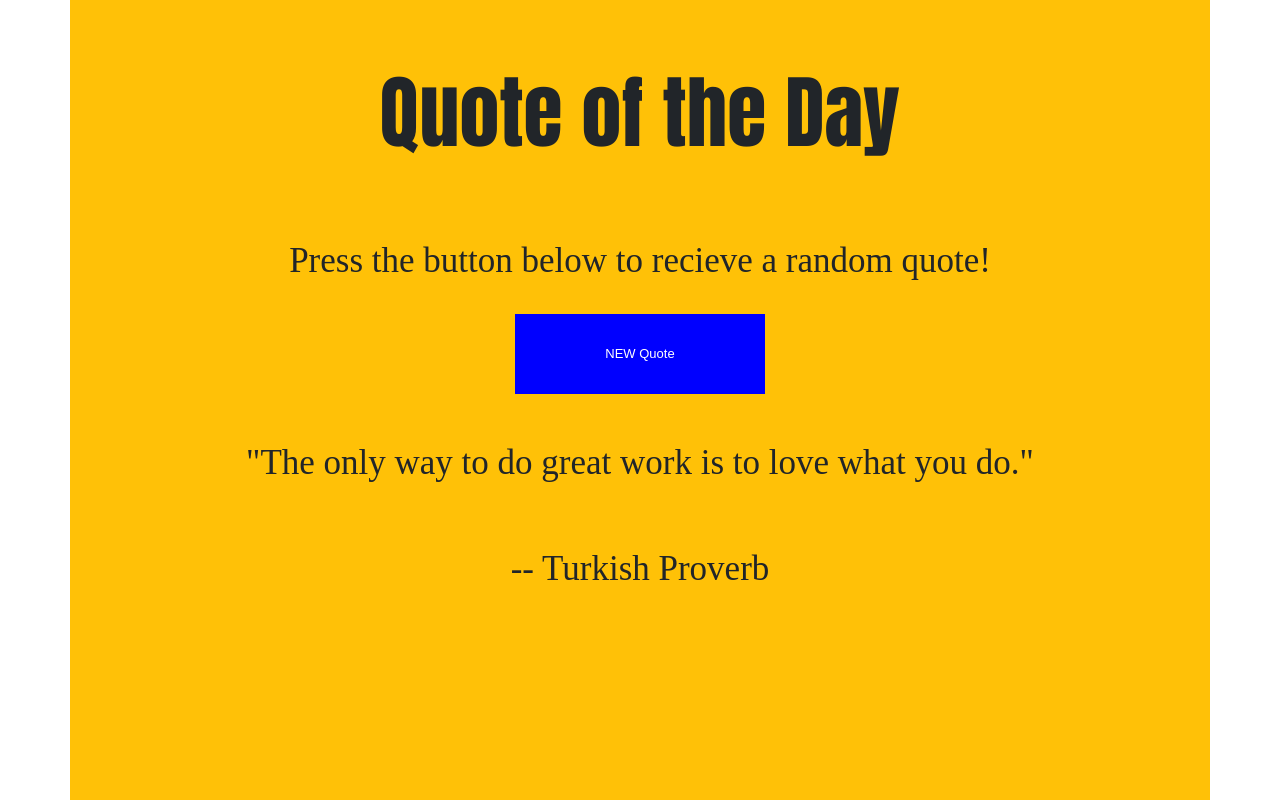
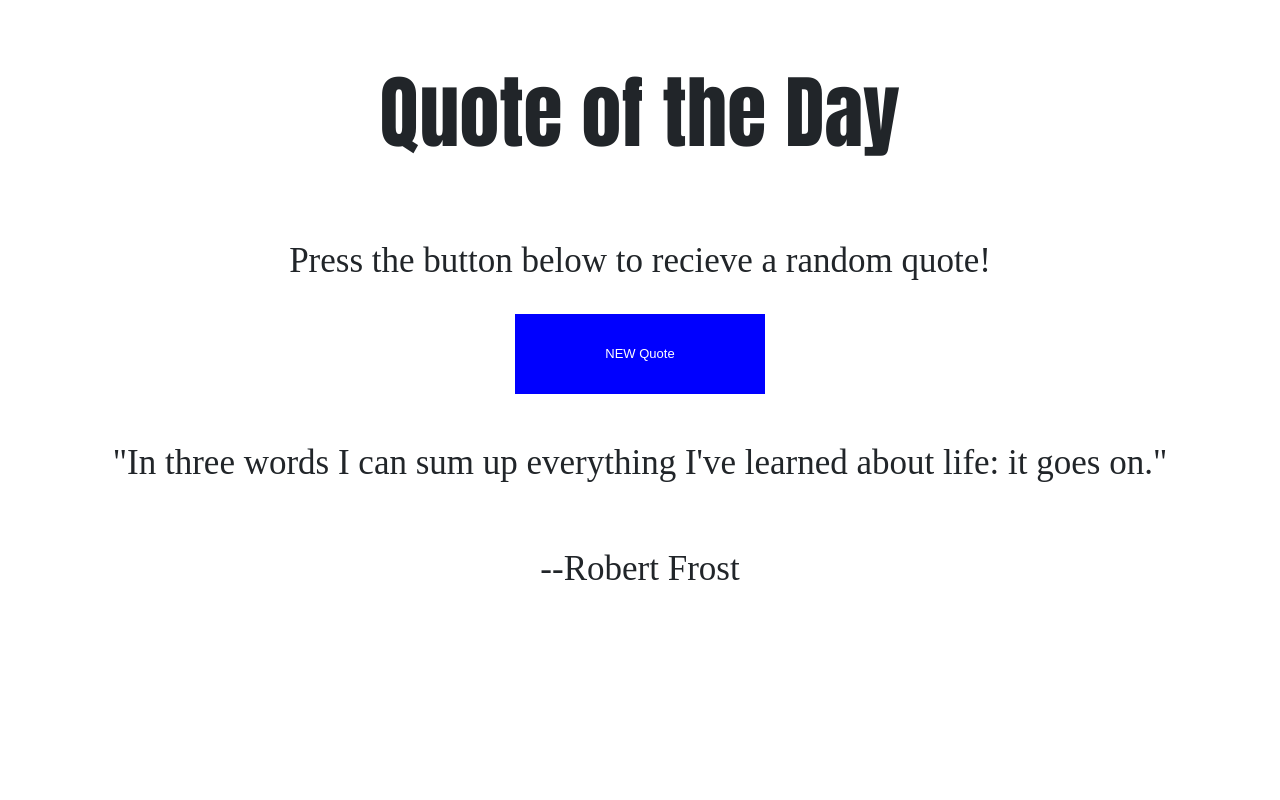
Before and after one commit to abdalla5555887/Quotes-ass, a plain HTML site: page index.html in a window 1280 px wide. Drawn offline with Linux system fonts and the light colour scheme.

Commit message:
sec commit

```diff
--- a/index.html
+++ b/index.html
@@ -9,10 +9,10 @@
 </head>
 <body>
 
-    <div class="container bg-warning vh-100 text-center py-3">
+    <div class="container  text-center py-3">
         <h2 class="py-5">Quote of the Day</h2>
        <h3 class="py-4"> Press the button below to recieve a random quote!</h3>
-       <button class=" btn  re-b-rud"   onclick=" getRandomQuote(); ">NEW Quote</button>
+       <button class=" btn  re-b-rud"   onclick=" getRandomQuote()  ">NEW Quote</button>
 
 
         <h3 class="py-5">"<span id="demo" class="py-5"></span>" </h3>
--- a/js/main.js
+++ b/js/main.js
@@ -1,226 +1,107 @@
-// window.alert("hello")
-// console.log("hello")
-// // document.getElementById("asd").innerHTML="hello hamada"
-// var skill=(window.prompt("enter skill"))
 
-  const quotes = [
-
-    "Knowledge is power.",
-    "Science is organized knowledge.",
-    "Patience is the key to paradise.",
-    "Time is the most valuable thing a man can spend.",
-    "He who seeks shall find.",
-    "Health is the greatest gift.",
-    "Prevention is better than cure.",
-    "Necessity is the mother of invention.",
-    "Money is a good servant but a bad master.",
-    "Actions speak louder than words.",
-    "The only true wisdom is in knowing you know nothing.",
-    "To be yourself in a world that is constantly trying to make you something else is the greatest accomplishment.",
-    "Knowledge lights up the mind.",
-    "A sound mind in a sound body.",
-    "Never put off till tomorrow what you can do today.",
-    "The world is a beautiful place if you know where to look.",
-    "Courage is resistance to fear, mastery of fear - not absence of fear.",
-    "Strength does not come from physical capacity. It comes from an indomitable will.",
-    "Life isn't about finding yourself. Life is about creating yourself.",
-    "Our greatest glory is not in never falling, but in rising every time we fall.",
-    "The unexamined life is not worth living.",
-    "The only limit to our realization of tomorrow is our doubts of today.",
-    "Do not dwell in the past, do not dream of the future, concentrate the mind on the present moment.",
-    "To be, or not to be, that is the question.",
-    "The only thing we have to fear is fear itself.",
-    "The journey of a thousand miles begins with one step.",
-    "That which does not kill us makes us stronger.",
-    "In three words I can sum up everything I've learned about life: it goes on.",
-    "The only way to do great work is to love what you do.",
-    "The best way to predict the future is to invent it.",
-    "If you want to go fast, go alone. If you want to go far, go together.",
-    "Don't watch the clock; do what it does. Keep going.",
-    "The best revenge is massive success.",
-    "Life is what happens when you're busy making other plans.",
-    "You must be the change you wish to see in the world.",
-    "The greatest glory in living lies not in never falling, but in rising every time we fall.",
-    "The way to get started is to quit talking and begin doing.",
-    "Don't judge each day by the harvest you reap but by the seeds that you plant.",
-    "The only impossible journey is the one you never begin.",
-    "Believe you can and you're halfway there.",
-    "Success is not final, failure is not fatal: It is the courage to continue that counts.",
-    "Hardships often prepare ordinary people for an extraordinary destiny.",
-    "The only limit to our realization of tomorrow is our doubts of today.",
-    "Life is 10% what happens to us and 90% how we react to it.",
-    "It does not matter how slowly you go as long as you do not stop.",
-    "The best way to find yourself is to lose yourself in the service of others.",
-    "If you set your goals ridiculously high and it's a failure, you will fail above everyone else's success.",
-    "In the end, we will remember not the words of our enemies, but the silence of our friends.",
-    "Your time is limited, so don't waste it living someone else's life.",
-    "Whether you think you can or you think you can't, you're right.",
-    "I have not failed. I've just found 10,000 ways that won't work.",
-    "Success usually comes to those who are too busy to be looking for it.",
-    "Don't be afraid to give up the good to go for the great.",
-    "I find that the harder I work, the more luck I seem to have.",
-    "Your time is limited, so don't waste it living someone else's life.",
-    "If life were predictable it would cease to be life, and be without flavor.",
-    "If you look at what you have in life, you'll always have more. If you look at what you don't have in life, you'll never have enough.",
-    "If you set your goals ridiculously high and it's a failure, you will fail above everyone else's success.",
-    "Life is what happens when you're busy making other plans.",
-    "Spread love everywhere you go. Let no one ever come to you without leaving happier.",
-    "When you reach the end of your rope, tie a knot in it and hang on.",
-    "Always remember that you are absolutely unique. Just like everyone else.",
-    "Don't judge each day by the harvest you reap but by the seeds that you plant.",
-    "The future belongs to those who believe in the beauty of their dreams.",
-    "Tell me and I forget. Teach me and I remember. Involve me and I learn.",
-    "The best and most beautiful things in the world cannot be seen or even touched - they must be felt with the heart.",
-    "It is during our darkest moments that we must focus to see the light.",
-    "Whoever is happy will make others happy too.",
-    "Do not go where the path may lead, go instead where there is no path and leave a trail.",
-    "You will face many defeats in life, but never let yourself be defeated.",
-    "The greatest glory in living lies not in never falling, but in rising every time we fall.",
-    "In the end, it's not the years in your life that count. It's the life in your years.",
-    "Never let the fear of striking out keep you from playing the game.",
-    "Life is either a daring adventure or nothing at all.",
-    "Many of life's failures are people who did not realize how close they were to success when they gave up.",
-    "You have brains in your head. You have feet in your shoes. You can steer yourself any direction you choose.",
-    "The only impossible journey is the one you never begin.",
-    "In this life we cannot do great things. We can only do small things with great love.",
-    "Only a life lived for others is a life worthwhile.",
-    "The purpose of our lives is to be happy.",
-    "Life is what happens when you're busy making other plans.",
-    "Get busy living or get busy dying.",
-    "You only live once, but if you do it right, once is enough.",
-    "Many of life's failures are people who did not realize how close they were to success when they gave up.",
-    "If you want to live a happy life, tie it to a goal, not to people or things.",
-    "Never let the fear of striking out keep you from playing the game.",
-    "Money and success don't change people; they merely amplify what is already there.",
-    "Your time is limited, don't waste it living someone else's life.",
-    "Not how long, but how well you have lived is the main thing.",
-    "If life were predictable it would cease to be life and be without flavor.",
-    "The whole secret of a successful life is to find out what is one's destiny to do, and then do it."
+ quotesWithAuthors = [
+  { quote: "Knowledge is power.", author: "--Francis Bacon" },
+  { quote: "Science is organized knowledge.", author: "--Herbert Spencer" },
+  { quote: "Patience is the key to paradise.", author: "--Turkish Proverb" },
+  { quote: "Time is the most valuable thing a man can spend.", author: "--Theophrastus" },
+  { quote: "He who seeks shall find.", author: "--Sophocles" },
+  { quote: "Health is the greatest gift.", author: "--Buddha" },
+  { quote: "Prevention is better than cure.", author: "--Desiderius Erasmus" },
+  { quote: "Necessity is the mother of invention.", author: "--Plato" },
+  { quote: "Money is a good servant but a bad master.", author: "--Francis Bacon" },
+  { quote: "Actions speak louder than words.", author: "--Abraham Lincoln" },
+  { quote: "The only true wisdom is in knowing you know nothing.", author: "--Socrates" },
+  { quote: "To be yourself in a world that is constantly trying to make you something else is the greatest accomplishment.", author: "--Ralph Waldo Emerson" },
+  { quote: "Knowledge lights up the mind.", author: "--Confucius" },
+  { quote: "A sound mind in a sound body.", author: "--Juvenal" },
+  { quote: "Never put off till tomorrow what you can do today.", author: "--Benjamin Franklin" },
+  { quote: "The world is a beautiful place if you know where to look.", author: "--Robert Frost" },
+  { quote: "Courage is resistance to fear, mastery of fear - not absence of fear.", author: "--Mark Twain" },
+  { quote: "Strength does not come from physical capacity. It comes from an indomitable will.", author: "--Mahatma Gandhi" },
+  { quote: "Life isn't about finding yourself. Life is about creating yourself.", author: "--George Bernard Shaw" },
+  { quote: "Our greatest glory is not in never falling, but in rising every time we fall.", author: "--Confucius" },
+  { quote: "The unexamined life is not worth living.", author: "--Socrates" },
+  { quote: "The only limit to our realization of tomorrow is our doubts of today.", author: "--Franklin D. Roosevelt" },
+  { quote: "Do not dwell in the past, do not dream of the future, concentrate the mind on the present moment.", author: "--Buddha" },
+  { quote: "To be, or not to be, that is the question.", author: "--William Shakespeare" },
+  { quote: "The only thing we have to fear is fear itself.", author: "--Franklin D. Roosevelt" },
+  { quote: "The journey of a thousand miles begins with one step.", author: "--Lao Tzu" },
+  { quote: "That which does not kill us makes us stronger.", author: "--Friedrich Nietzsche" },
+  { quote: "In three words I can sum up everything I've learned about life: it goes on.", author: "--Robert Frost" },
+  { quote: "The only way to do great work is to love what you do.", author: "--Steve Jobs" },
+  { quote: "The best way to predict the future is to invent it.", author: "--Alan Kay" },
+  { quote: "If you want to go fast, go alone. If you want to go far, go together.", author: "--African Proverb" },
+  { quote: "Don't watch the clock; do what it does. Keep going.", author: "--Sam Levenson" },
+  { quote: "The best revenge is massive success.", author: "--Frank Sinatra" },
+  { quote: "Life is what happens when you're busy making other plans.", author: "--John Lennon" },
+  { quote: "You must be the change you wish to see in the world.", author: "--Mahatma Gandhi" },
+  { quote: "The greatest glory in living lies not in never falling, but in rising every time we fall.", author: "--Nelson Mandela" },
+  { quote: "The way to get started is to quit talking and begin doing.", author: "--Walt Disney" },
+  { quote: "Don't judge each day by the harvest you reap but by the seeds that you plant.", author: "--Robert Louis Stevenson" },
+  { quote: "The only impossible journey is the one you never begin.", author: "--Tony Robbins" },
+  { quote: "Believe you can and you're halfway there.", author: "--Theodore Roosevelt" },
+  { quote: "Success is not final, failure is not fatal: It is the courage to continue that counts.", author: "--Winston Churchill" },
+  { quote: "Hardships often prepare ordinary people for an extraordinary destiny.", author: "--C.S. Lewis" },
+  { quote: "Life is 10% what happens to us and 90% how we react to it.", author: "--Charles R. Swindoll" },
+  { quote: "It does not matter how slowly you go as long as you do not stop.", author: "--Confucius" },
+  { quote: "The best way to find yourself is to lose yourself in the service of others.", author: "--Mahatma Gandhi" },
+  { quote: "If you set your goals ridiculously high and it's a failure, you will fail above everyone else's success.", author: "--James Cameron" },
+  { quote: "In the end, we will remember not the words of our enemies, but the silence of our friends.", author: "--Martin Luther King Jr." },
+  { quote: "Your time is limited, so don't waste it living someone else's life.", author: "--Steve Jobs" },
+  { quote: "Whether you think you can or you think you can't, you're right.", author: "--Henry Ford" },
+  { quote: "I have not failed. I've just found 10,000 ways that won't work.", author: "--Thomas Edison" },
+  { quote: "Success usually comes to those who are too busy to be looking for it.", author: "--Henry David Thoreau" },
+  { quote: "Don't be afraid to give up the good to go for the great.", author: "--John D. Rockefeller" },
+  { quote: "I find that the harder I work, the more luck I seem to have.", author: "--Thomas Jefferson" },
+  { quote: "If life were predictable it would cease to be life, and be without flavor.", author: "--Eleanor Roosevelt" },
+  { quote: "If you look at what you have in life, you'll always have more. If you look at what you don't have in life, you'll never have enough.", author: "--Oprah Winfrey" },
+  { quote: "Spread love everywhere you go. Let no one ever come to you without leaving happier.", author: "--Mother Teresa" },
+  { quote: "When you reach the end of your rope, tie a knot in it and hang on.", author: "--Franklin D. Roosevelt" },
+  { quote: "Always remember that you are absolutely unique. Just like everyone else.", author: "--Margaret Mead" },
+  { quote: "The future belongs to those who believe in the beauty of their dreams.", author: "--Eleanor Roosevelt" },
+  { quote: "Tell me and I forget. Teach me and I remember. Involve me and I learn.", author: "--Benjamin Franklin" },
+  { quote: "The best and most beautiful things in the world cannot be seen or even touched - they must be felt with the heart.", author: "--Helen Keller" },
+  { quote: "It is during our darkest moments that we must focus to see the light.", author: "--Aristotle" },
+  { quote: "Whoever is happy will make others happy too.", author: "--Anne Frank" },
+  { quote: "Do not go where the path may lead, go instead where there is no path and leave a trail.", author: "--Ralph Waldo Emerson" },
+  { quote: "You will face many defeats in life, but never let yourself be defeated.", author: "--Maya Angelou" },
+  { quote: "In the end, it's not the years in your life that count. It's the life in your years.", author: "--Abraham Lincoln" },
+  { quote: "Never let the fear of striking out keep you from playing the game.", author: "--Babe Ruth" },
+  { quote: "Life is either a daring adventure or nothing at all.", author: "--Helen Keller" },
+  { quote: "Many of life's failures are people who did not realize how close they were to success when they gave up.", author: "--Thomas A. Edison" },
+  { quote: "You have brains in your head. You have feet in your shoes. You can steer yourself any direction you choose.", author: "--Dr. Seuss" },
+  { quote: "The only impossible journey is the one you never begin.", author: "--Tony Robbins" },
+  { quote: "In this life we cannot do great things. We can only do small things with great love.", author: "--Mother Teresa" },
+  { quote: "Only a life lived for others is a life worthwhile.", author: "--Albert Einstein" },
+  { quote: "The purpose of our lives is to be happy.", author: "--Dalai Lama" },
+  { quote: "Get busy living or get busy dying.", author: "--Stephen King" },
+  { quote: "You only live once, but if you do it right, once is enough.", author: "--Mae West" },
+  { quote: "The greatest glory in living lies not in never falling, but in rising every time we fall.", author: "--Nelson Mandela" },
+  { quote: "The way to get started is to quit talking and begin doing.", author: "--Walt Disney" },
+  { quote: "Your time is limited, so don't waste it living someone else's life.", author: "--Steve Jobs" },
+  { quote: "If life were predictable it would cease to be life, and be without flavor.", author: "--Eleanor Roosevelt" },
+  { quote: "If you look at what you have in life, you'll always have more. If you look at what you don't have in life, you'll never have enough.", author: "--Oprah Winfrey" },
+  { quote: "If you set your goals ridiculously high and it's a failure, you will fail above everyone else's success.", author: "--James Cameron" },
+  { quote: "Life is what happens when you're busy making other plans.", author: "--John Lennon" },
+  { quote: "Spread love everywhere you go. Let no one ever come to you without leaving happier.", author: "--Mother Teresa" },
+  { quote: "When you reach the end of your rope, tie a knot in it and hang on.", author: "--Franklin D. Roosevelt" },
+  { quote: "Always remember that you are absolutely unique. Just like everyone else.", author: "--Margaret Mead" },
+  { quote: "Don't judge each day by the harvest you reap but by the seeds that you plant.", author: "--Robert Louis Stevenson" }
 ];
-const quotesAuthor = [
-"-- Francis Bacon",
-"-- Herbert Spencer",
-"-- Turkish Proverb",
-"-- Theophrastus",
-"-- Sophocles",
-"-- Buddha",
-"-- Desiderius Erasmus",
-"-- Plato",
-"-- Francis Bacon",
-"-- Abraham Lincoln",
-"-- Socrates",
-"-- Ralph Waldo Emerson",
-"-- Confucius",
-"-- Juvenal",
-"-- Benjamin Franklin",
-"-- Robert Frost",
-"-- Mark Twain",
-"-- Mahatma Gandhi",
-"-- George Bernard Shaw",
-"-- Confucius",
-"-- Socrates",
-"-- Franklin D. Roosevelt",
-"-- Buddha",
-"-- William Shakespeare",
-"-- Franklin D. Roosevelt",
-"-- Lao Tzu",
-"-- Friedrich Nietzsche",
-"-- Robert Frost",
-"-- Steve Jobs",
-"-- Alan Kay",
-"-- African Proverb",
-"-- Sam Levenson",
-"-- Frank Sinatra",
-"-- John Lennon",
-"-- Mahatma Gandhi",
-"-- Nelson Mandela",
-"-- Walt Disney",
-"-- Robert Louis Stevenson",
-"-- Tony Robbins",
-"-- Theodore Roosevelt",
-"-- Winston Churchill",
-"-- C.S. Lewis",
-"-- Franklin D. Roosevelt",
-"-- Charles R. Swindoll",
-"-- Confucius",
-"-- Mahatma Gandhi",
-"-- James Cameron",
-"-- Martin Luther King Jr.",
-"-- Steve Jobs",
-"-- Henry Ford",
-"-- Thomas Edison",
-"-- Henry David Thoreau",
-"-- John D. Rockefeller",
-"-- Thomas Jefferson",
-"-- Steve Jobs",
-"-- Eleanor Roosevelt",
-"-- Oprah Winfrey",
-"-- James Cameron",
-"-- John Lennon",
-"-- Mother Teresa",
-"-- Franklin D. Roosevelt",
-"-- Margaret Mead",
-"-- Robert Louis Stevenson",
-"-- Eleanor Roosevelt",
-"-- Benjamin Franklin",
-"-- Helen Keller",
-"-- Aristotle",
-"-- Anne Frank",
-"-- Ralph Waldo Emerson",
-"-- Maya Angelou",
-"-- Nelson Mandela",
-"-- Abraham Lincoln",
-"-- Babe Ruth",
-"-- Helen Keller",
-"-- Thomas A. Edison",
-"-- Dr. Seuss",
-"-- Tony Robbins",
-"-- Mother Teresa",
-"-- Albert Einstein",
-"-- Dalai Lama",
-"-- John Lennon",
-"-- Stephen King",
-"-- Mae West",
-"-- Thomas A. Edison",
-"-- Albert Einstein",
-"-- Babe Ruth",
-"-- Will Smith",
-"-- Steve Jobs",
-"-- Seneca",
-"-- Eleanor Roosevelt",
-"-- Henry Ford",
-
-];
-
 
 function getRandomQuote() {
   var randomIndex;
   do {
-      randomIndex = Math.floor(Math.random() * quotes.length);
+      randomIndex = Math.floor(Math.random() * quotesWithAuthors.length);
   } while (randomIndex === previousIndex);
   previousIndex = randomIndex;
-    return quotes[randomIndex];
+  return quotesWithAuthors[randomIndex];
 }
 
 var previousIndex = null;
 var randomQuote = getRandomQuote();
-  console.log(quotes.length);
-  console.log(previousIndex);
+document.getElementById("demo").innerHTML = randomQuote.quote;
+document.getElementById("asd").innerHTML = randomQuote.author;
 
-document.getElementById("demo").innerHTML=randomQuote
 
-function getQuotesAuthor() {
-    var randomIndex;
-    do {
-      randomIndex = Math.floor(Math.random() * quotesAuthor.length);
-    } while (randomIndex === previousIndex);
-    previousIndex = randomIndex;
-
-    return quotesAuthor[randomIndex];
-  }
-
-  var previousIndex = null;
-  var QuotesAuthor = getQuotesAuthor();
-//   console.log(Math.random());
-
-document.getElementById("asd").innerHTML=QuotesAuthor
+console.log(quotesWithAuthors.length);
```
Lines whose indentation alone changed are shown as unchanged.
